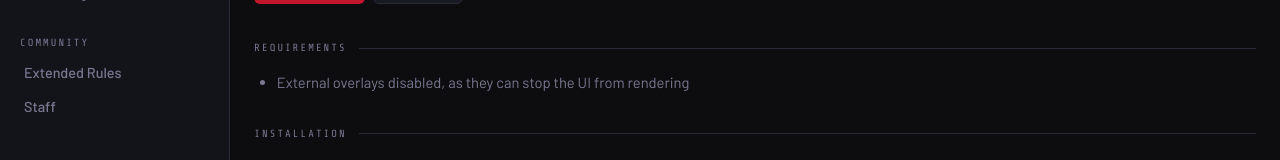
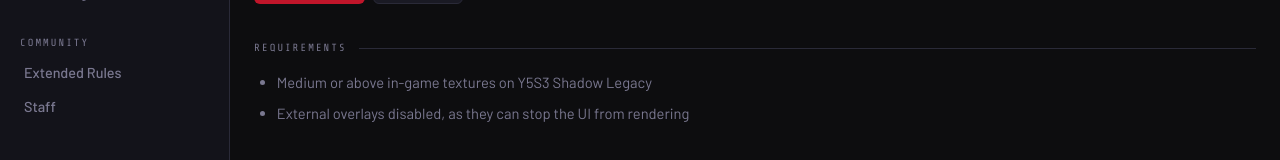
Before and after one commit to xeralin/ThrowbackFAQ, a Next.js app: page /heated-metal in a window 1280 px wide. Shown: the part 477-637 px from the top of the page. Built offline with nearby package versions, Linux system fonts and the light colour scheme; no server answers.

Commit message:
Show the texture requirement for both methods

```diff
--- a/src/app/heated-metal/page.tsx
+++ b/src/app/heated-metal/page.tsx
@@ -97,9 +97,7 @@ export default function HeatedMetal() {
           <OnWindows>
             <li>The latest Visual C++ Redistributables</li>
           </OnWindows>
-          <OnDownloader>
-            <li>Medium or above in-game textures on Y5S3 Shadow Legacy</li>
-          </OnDownloader>
+          <li>Medium or above in-game textures on Y5S3 Shadow Legacy</li>
           <li>
             External overlays disabled, as they can stop the UI from rendering
           </li>
```
